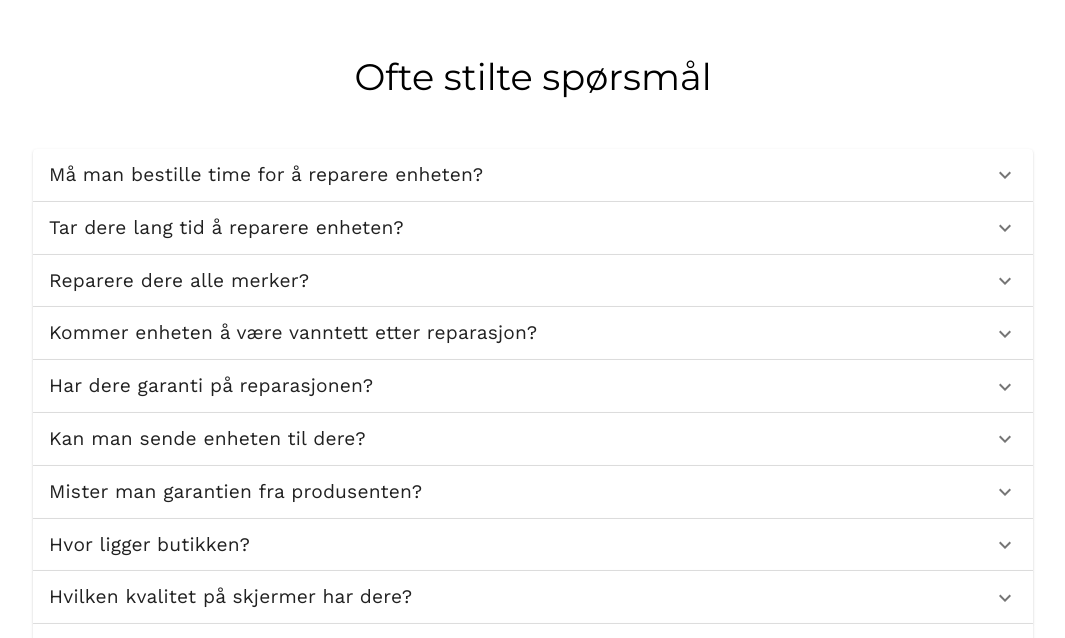
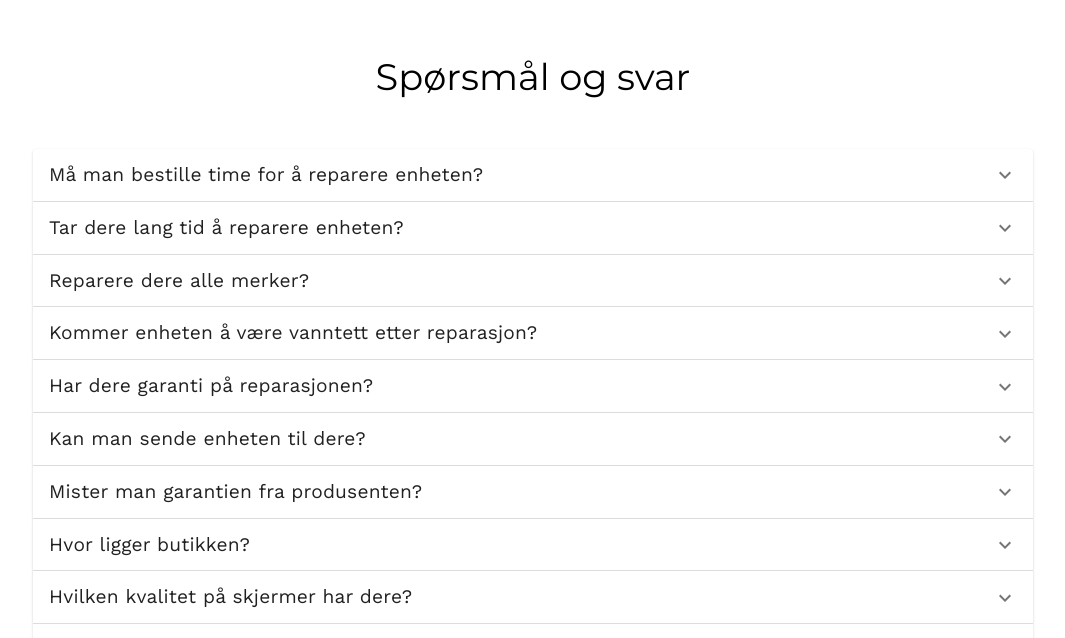
Before and after one commit to AliAlnajjar/ml-app, a React (Create React App) app: page / in a window 1280 px wide. Shown: the part 2494-3132 px from the top of the page, without its empty margins (107-1172 px from the left). Built offline with nearby package versions, Linux system fonts and the light colour scheme; a web font is replaced by a local one.

Commit message:
not much

```diff
--- a/src/components/Section/Section.js
+++ b/src/components/Section/Section.js
@@ -24,7 +24,8 @@ const sectionStyle = {
         textAlign: "center",
         "@media (max-width: 576px)": {
             textAlign: "Center",
-            padding: "30px 0"
+            padding: "30px 0",
+            fontSize: "1.7rem"
         },
         padding: "30px 0px",
         "&:before": {
@@ -45,13 +46,13 @@ export default function Section(props) {
     const classes = useStyles();
     const { title, children } = props;
     return (
-        <div className={classes.section}>
+        <section className={classes.section}>
 
             <div className={classes.sectionTitle}> {title} </div>
             <div className={classes.container}>
                 {children}
             </div>
 
-        </div>
+        </section>
     );
 }
--- a/src/views/pages/home/FAQ/FAQ.jsx
+++ b/src/views/pages/home/FAQ/FAQ.jsx
@@ -93,7 +93,7 @@ export default function FAQ(props) {
         ></MyExpansionPanel>
     );
     return (
-        <Section title="Ofte stilte spørsmål">
+        <Section title="Spørsmål og svar ">
             <div className={classes.root}>
                 {FaqsList}
             </div>
--- a/src/views/pages/home/FixSection/Tab/SelectService.jsx
+++ b/src/views/pages/home/FixSection/Tab/SelectService.jsx
@@ -1,23 +1,14 @@
 import React from 'react';
 import { makeStyles } from '@material-ui/core/styles';
-import Paper from '@material-ui/core/Paper';
-import Button from '@material-ui/core/Button'
-import Grid from '@material-ui/core/Grid';
-
+import { Grid, Paper, Button } from '@material-ui/core';
 
 //Images
-
 import DefectBatteryImage from 'assets/img/icon/defect_battery.svg'
 import DefectChargerImage from 'assets/img/icon/defect_charger.svg'
 import DefectScreenImage from 'assets/img/icon/defect_screen.svg'
 import DefectCameraImage from 'assets/img/icon/defect_camera.svg'
 import DefectRearCameraImage from 'assets/img/icon/defect_rearCamera.svg'
 import DefectBackPanelImage from 'assets/img/icon/defect_backPanel.svg'
-
-
-
-
-
 
 const useStyles = makeStyles(theme => ({
   root: {
@@ -33,16 +24,13 @@ const useStyles = makeStyles(theme => ({
 
 export default function SelectService(props) {
   const classes = useStyles();
-
   const defectList = [
     { name: "Skjerm", image: `${DefectScreenImage}`, active: props.serviceList.includes("Skjerm") },
     { name: "Batteri", image: `${DefectBatteryImage}`, active: props.serviceList.includes("Batteri") },
     { name: "Bak kamera", image: `${DefectRearCameraImage}`, active: props.serviceList.includes("Bak kamera") },
-
     { name: "Ladeport", image: `${DefectChargerImage}`, active: props.serviceList.includes("Ladeport") },
     { name: "Front kamera", image: `${DefectCameraImage}`, active: props.serviceList.includes("Front kamera") },
     { name: "Bak glass", image: `${DefectBackPanelImage}`, active: props.serviceList.includes("Bak glass") },
-
   ];
 
   const DefektsList = defectList.map((item) =>
@@ -51,7 +39,7 @@ export default function SelectService(props) {
       image={item.image}
       active={item.active}
       onSelectService={props.onSelectService}
-    ></DefektCell>
+    />
   );
   return (
     <div className={classes.root}>
@@ -102,7 +90,6 @@ const useDefektCellStyles = makeStyles(theme => ({
     filter: " grayscale(100%)",
     opacity: "0.8"
   }
-
 }));
 
 const DefektCell = (props) => {
@@ -115,9 +102,7 @@ const DefektCell = (props) => {
     <Grid item xs >
       <Button className={classes.btn}
         onClick={() => { handelOnClick(props.text) }}
-        disabled={!props.active}
-      >
-
+        disabled={!props.active}>
         <Paper
           className={classes.paper + ` ${props.active ? classes.paper_active : classes.paper_inactive}  `}
           elevation={2}
@@ -126,10 +111,8 @@ const DefektCell = (props) => {
             className={classes.img + ` ${props.active ? "" : classes.img_grey}`}
           ></img>
           {props.text}
-
         </Paper>
       </Button>
-
     </Grid>
   );
 }
```
